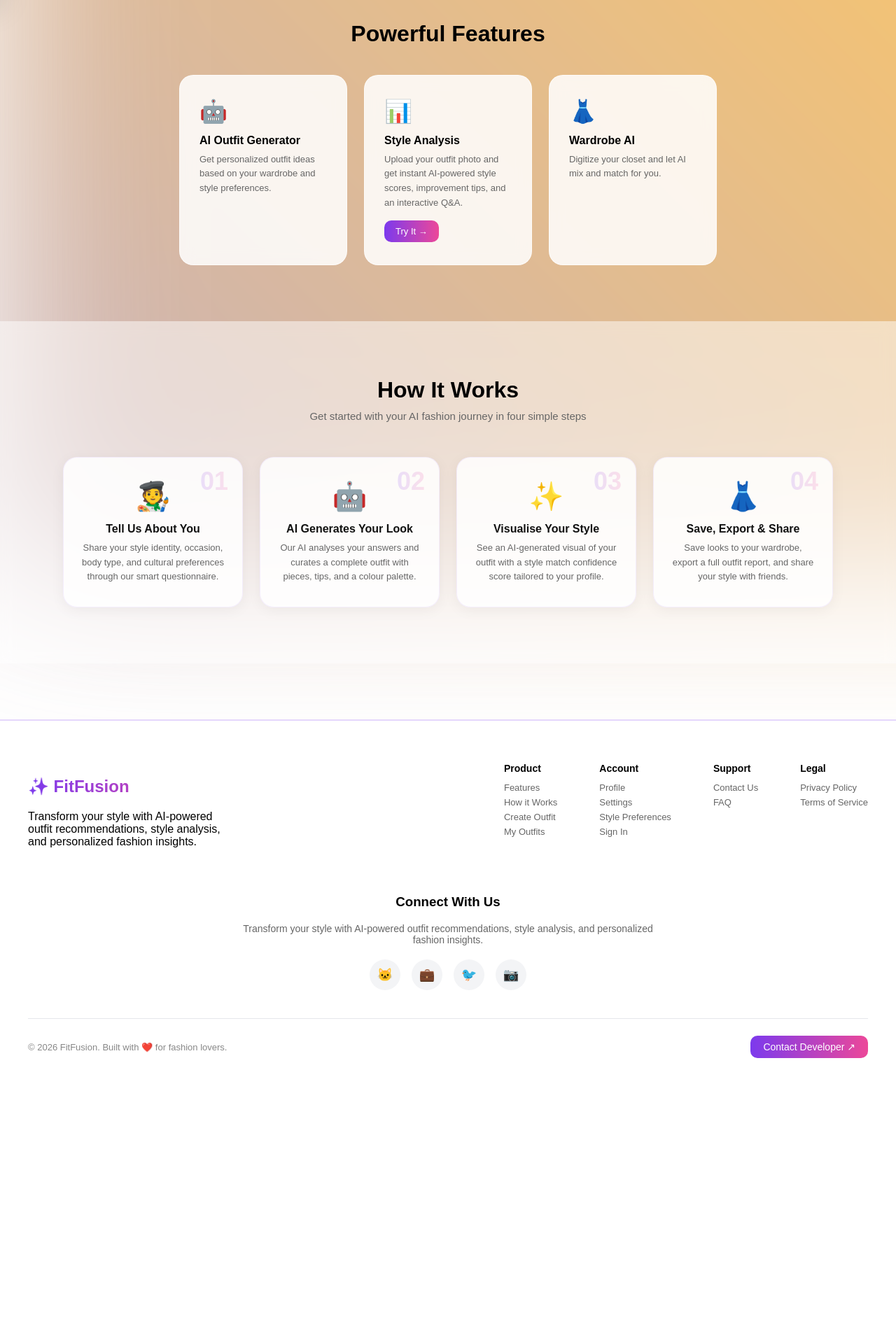
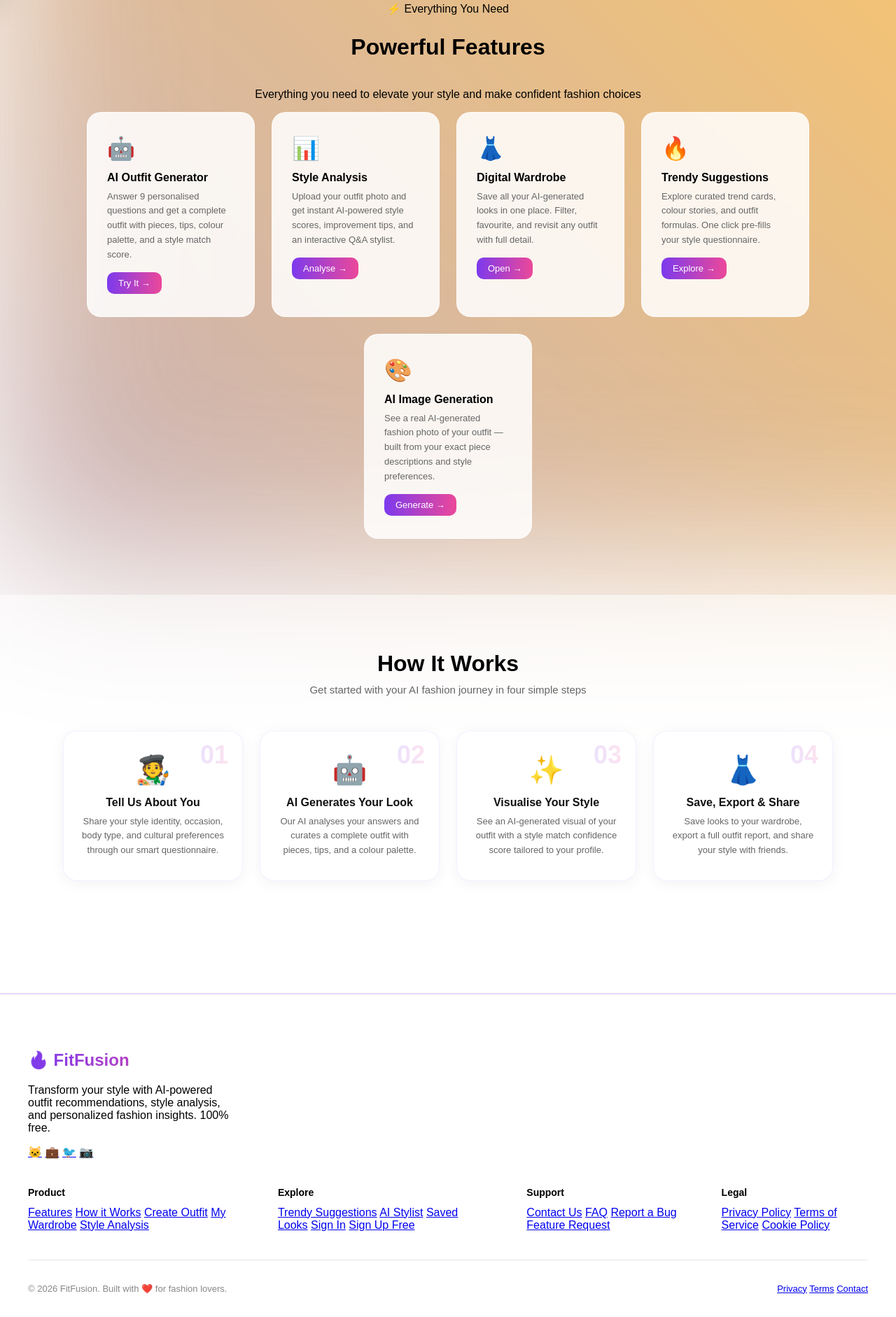
Before and after one commit to TaranpreetKaur005/FitFusion, a plain HTML site: page OneDrive/Desktop/FitFusion/index.html in a window 1280 px wide. Shown: the part 787-2669 px from the top of the page at 70% size. Before the commit the page ends 2324 px from the top, so only its background shows below. Drawn offline with Linux system fonts and the light colour scheme.

```diff
--- a/OneDrive/Desktop/FitFusion/index.html
+++ b/OneDrive/Desktop/FitFusion/index.html
@@ -123,11 +123,18 @@
     <h1>#FitFusion</h1>
     <h2>Your AI Fashion Stylist</h2>
     <p>
-      Discover personalized outfit ideas, explore trends, and elevate your style using AI.
+      Discover personalized outfit ideas, analyse your style, explore trends, and elevate your wardrobe using the power of AI — completely free.
     </p>
     <div class="buttons">
-      <button class="btn-primary">Get Started →</button>
-      <button class="btn-outline">Explore</button>
+      <a href="stylist.html"><button class="btn-primary">Get Started Free →</button></a>
+      <a href="analysis.html"><button class="btn-outline">📊 Analyse My Style</button></a>
+    </div>
+    <div class="hero-stats">
+      <div class="hero-stat"><span class="hero-stat-num">9</span><span class="hero-stat-lbl">Style Questions</span></div>
+      <div class="hero-stat-divider"></div>
+      <div class="hero-stat"><span class="hero-stat-num">7</span><span class="hero-stat-lbl">Outfit Types</span></div>
+      <div class="hero-stat-divider"></div>
+      <div class="hero-stat"><span class="hero-stat-num">100%</span><span class="hero-stat-lbl">Free to Use</span></div>
     </div>
   </div>
 
@@ -195,25 +202,44 @@
 </section>
 
 <!-- FEATURES -->
-<section class="features">
-  <h2>Powerful Features</h2>
+<section class="features" id="features">
+  <div class="features-header">
+    <div class="features-badge">⚡ Everything You Need</div>
+    <h2>Powerful Features</h2>
+    <p class="features-sub">Everything you need to elevate your style and make confident fashion choices</p>
+  </div>
   <div class="grid">
     <div class="card">
       <div class="card-icon">🤖</div>
       <h3>AI Outfit Generator</h3>
-      <p>Get personalized outfit ideas based on your wardrobe and style preferences.</p>
+      <p>Answer 9 personalised questions and get a complete outfit with pieces, tips, colour palette, and a style match score.</p>
+      <a href="stylist.html" style="text-decoration:none"><button class="btn-primary" style="margin-top:14px;font-size:13px;padding:8px 16px">Try It →</button></a>
     </div>
     <div class="card">
       <div class="card-icon">📊</div>
       <h3>Style Analysis</h3>
-      <p>Upload your outfit photo and get instant AI-powered style scores, improvement tips, and an interactive Q&A.</p>
-      <a href="analysis.html" style="text-decoration:none"><button class="btn-primary" style="margin-top:14px;font-size:13px;padding:8px 16px">Try It →</button></a>
+      <p>Upload your outfit photo and get instant AI-powered style scores, improvement tips, and an interactive Q&A stylist.</p>
+      <a href="analysis.html" style="text-decoration:none"><button class="btn-primary" style="margin-top:14px;font-size:13px;padding:8px 16px">Analyse →</button></a>
     </div>
     <div class="card">
       <div class="card-icon">👗</div>
-      <h3>Wardrobe AI</h3>
-      <p>Digitize your closet and let AI mix and match for you.</p>
+      <h3>Digital Wardrobe</h3>
+      <p>Save all your AI-generated looks in one place. Filter, favourite, and revisit any outfit with full detail.</p>
+      <a href="wardrobe.html" style="text-decoration:none"><button class="btn-primary" style="margin-top:14px;font-size:13px;padding:8px 16px">Open →</button></a>
     </div>
+    <div class="card">
+      <div class="card-icon">🔥</div>
+      <h3>Trendy Suggestions</h3>
+      <p>Explore curated trend cards, colour stories, and outfit formulas. One click pre-fills your style questionnaire.</p>
+      <a href="trending.html" style="text-decoration:none"><button class="btn-primary" style="margin-top:14px;font-size:13px;padding:8px 16px">Explore →</button></a>
+    </div>
+    <div class="card">
+      <div class="card-icon">🎨</div>
+      <h3>AI Image Generation</h3>
+      <p>See a real AI-generated fashion photo of your outfit — built from your exact piece descriptions and style preferences.</p>
+      <a href="stylist.html" style="text-decoration:none"><button class="btn-primary" style="margin-top:14px;font-size:13px;padding:8px 16px">Generate →</button></a>
+    </div>
+
   </div>
 </section>
 
@@ -253,40 +279,55 @@
 <footer class="footer">
   <div class="footer-top">
     <div class="footer-brand">
-      <h2>✨ FitFusion</h2>
-      <p>Transform your style with AI-powered outfit recommendations, style analysis, and personalized fashion insights.</p>
+      <h2>🔥 FitFusion</h2>
+      <p>Transform your style with AI-powered outfit recommendations, style analysis, and personalized fashion insights. 100% free.</p>
+      <div class="footer-socials">
+        <a href="https://github.com/TaranpreetKaur005/FitFusion" target="_blank" class="footer-social-btn" title="GitHub">🐱</a>
+        <a href="#" class="footer-social-btn" title="LinkedIn">💼</a>
+        <a href="#" class="footer-social-btn" title="Twitter">🐦</a>
+        <a href="#" class="footer-social-btn" title="Instagram">📷</a>
+      </div>
     </div>
     <div class="footer-links">
       <div>
         <h4>Product</h4>
-        <p>Features</p><p>How it Works</p><p><a href="stylist.html" style="color:inherit;text-decoration:none">Create Outfit</a></p><p><a href="wardrobe.html" style="color:inherit;text-decoration:none">My Outfits</a></p>
+        <a href="index.html#features">Features</a>
+        <a href="index.html#how-it-works">How it Works</a>
+        <a href="stylist.html">Create Outfit</a>
+        <a href="wardrobe.html">My Wardrobe</a>
+        <a href="analysis.html">Style Analysis</a>
       </div>
       <div>
-        <h4>Account</h4>
-        <p>Profile</p><p>Settings</p><p>Style Preferences</p><p>Sign In</p>
+        <h4>Explore</h4>
+        <a href="trending.html">Trendy Suggestions</a>
+        <a href="stylist.html">AI Stylist</a>
+        <a href="wardrobe.html">Saved Looks</a>
+        <a href="auth.html">Sign In</a>
+        <a href="auth.html?tab=signup">Sign Up Free</a>
       </div>
       <div>
         <h4>Support</h4>
-        <p><a href="contact.html" style="color:inherit;text-decoration:none">Contact Us</a></p><p><a href="faq.html" style="color:inherit;text-decoration:none">FAQ</a></p>
+        <a href="contact.html">Contact Us</a>
+        <a href="faq.html">FAQ</a>
+        <a href="contact.html">Report a Bug</a>
+        <a href="contact.html">Feature Request</a>
       </div>
       <div>
         <h4>Legal</h4>
-        <p>Privacy Policy</p><p>Terms of Service</p>
+        <a href="faq.html">Privacy Policy</a>
+        <a href="faq.html">Terms of Service</a>
+        <a href="contact.html">Cookie Policy</a>
       </div>
-    </div>
-  </div>
-
-  <div class="footer-middle">
-    <h3>Connect With Us</h3>
-    <p>Transform your style with AI-powered outfit recommendations, style analysis, and personalized fashion insights.</p>
-    <div class="socials">
-      <div>🐱</div><div>💼</div><div>🐦</div><div>📷</div>
     </div>
   </div>
 
   <div class="footer-bottom">
     <p>© 2026 FitFusion. Built with ❤️ for fashion lovers.</p>
-    <button class="btn-primary">Contact Developer ↗</button>
+    <div class="footer-bottom-links">
+      <a href="faq.html">Privacy</a>
+      <a href="faq.html">Terms</a>
+      <a href="contact.html">Contact</a>
+    </div>
   </div>
 </footer>
 
```
